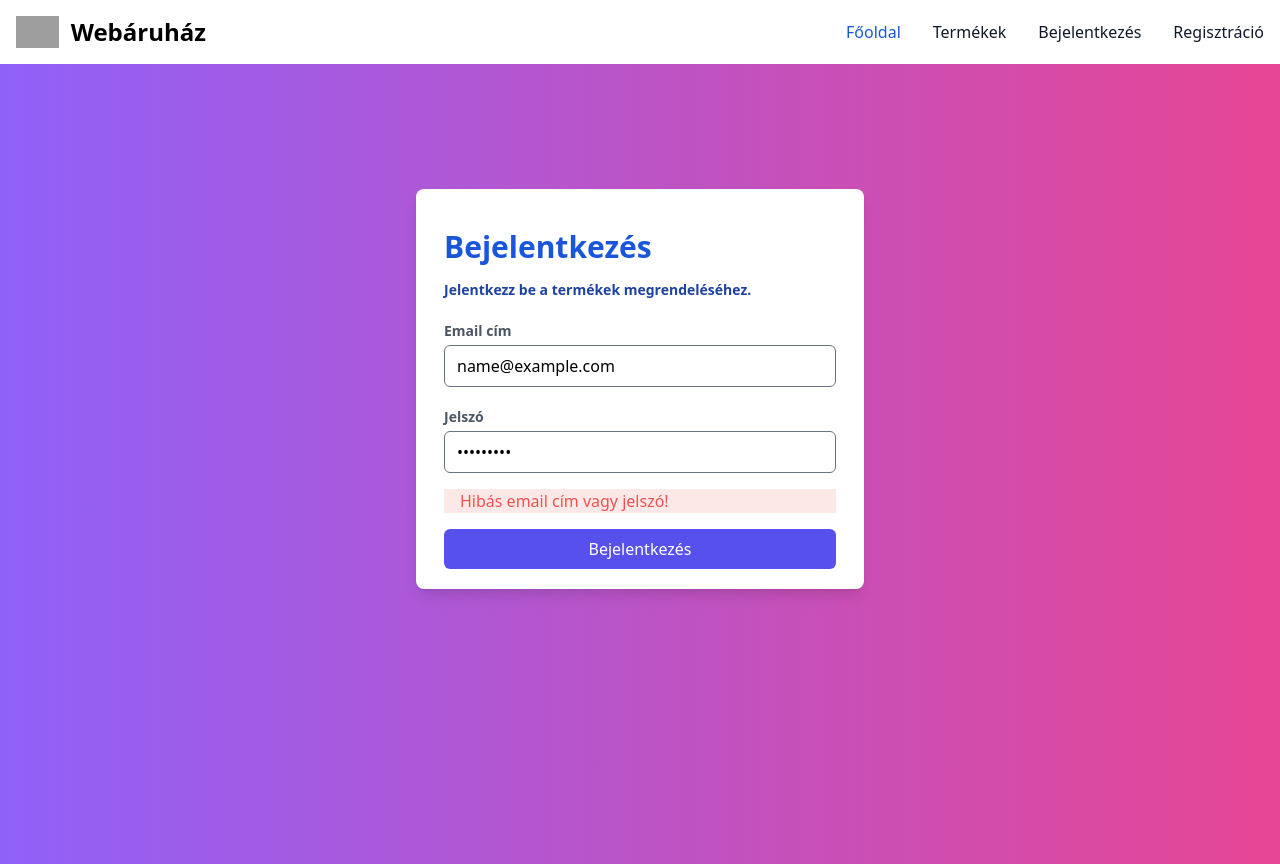
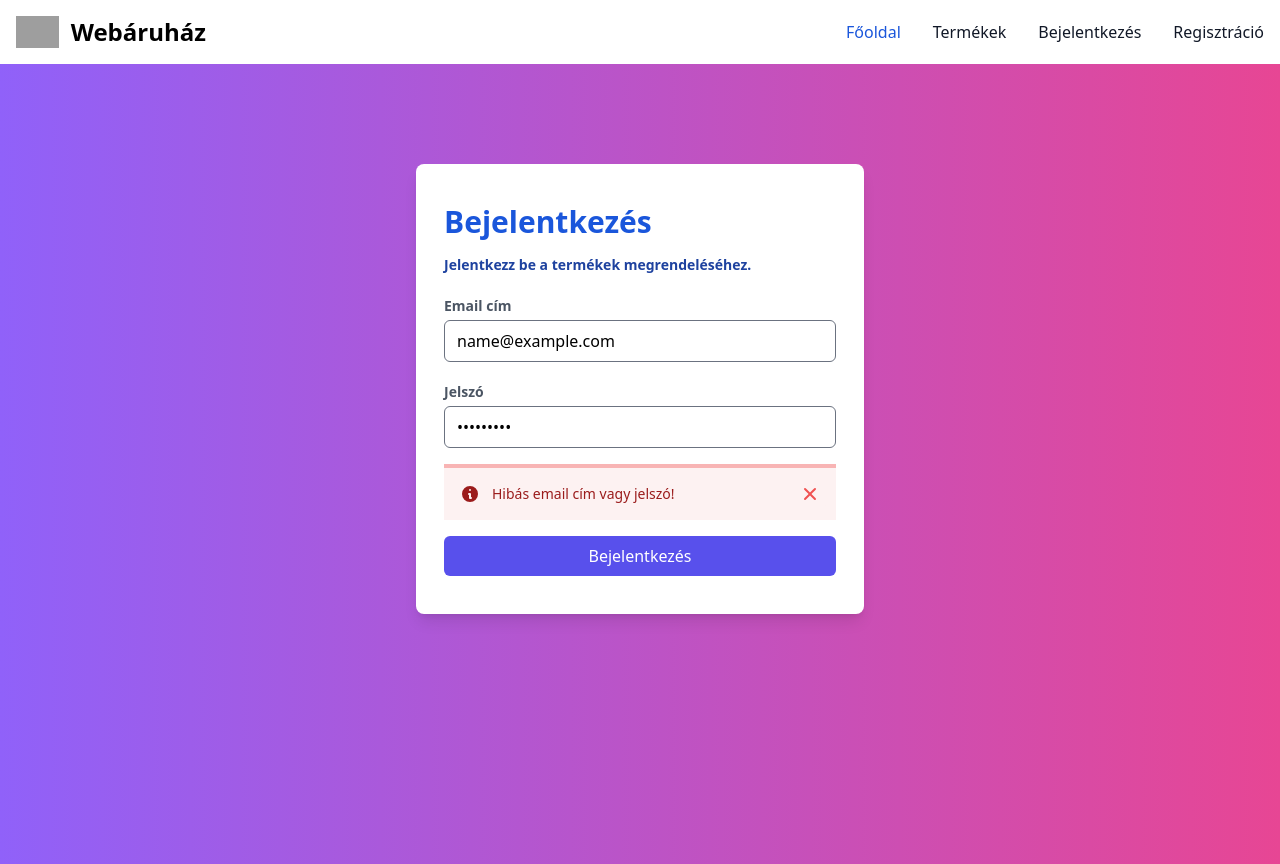
Before and after one commit to SinkoAbel/webshop, a React (Create React App) app in the folder client/: page /login in a window 1280 px wide. Both pictures are taken after typing "name@example.com", "Sample123" into the empty fields and a click on the button "Bejelentkezés". Built offline with nearby package versions, Linux system fonts and the light colour scheme; no server answers; grey boxes are pictures that could not be loaded.

Commit message:
Refactored: created error and success alerts.

```diff
--- /dev/null
+++ b/client/src/components/elements/ErrorAlert.jsx
@@ -0,0 +1,32 @@
+import React from 'react';
+
+const ErrorAlert = (props) => {
+    return (
+        <div id="alert-border-2"
+             className="flex p-4 mb-4 text-red-800 border-t-4 border-red-300 bg-red-50 dark:text-red-400 dark:bg-gray-800 dark:border-red-800"
+             role="alert">
+            <svg className="flex-shrink-0 w-5 h-5" fill="currentColor" viewBox="0 0 20 20"
+                 xmlns="http://www.w3.org/2000/svg">
+                <path fill-rule="evenodd"
+                      d="M18 10a8 8 0 11-16 0 8 8 0 0116 0zm-7-4a1 1 0 11-2 0 1 1 0 012 0zM9 9a1 1 0 000 2v3a1 1 0 001 1h1a1 1 0 100-2v-3a1 1 0 00-1-1H9z"
+                      clip-rule="evenodd"></path>
+            </svg>
+            <div className="ml-3 text-sm font-medium">
+                {props.children}
+            </div>
+            <button type="button"
+                    className="ml-auto -mx-1.5 -my-1.5 bg-red-50 text-red-500 rounded-lg focus:ring-2 focus:ring-red-400 p-1.5 hover:bg-red-200 inline-flex h-8 w-8 dark:bg-gray-800 dark:text-red-400 dark:hover:bg-gray-700"
+                    data-dismiss-target="#alert-border-2" aria-label="Close">
+                <span className="sr-only">Dismiss</span>
+                <svg aria-hidden="true" className="w-5 h-5" fill="currentColor" viewBox="0 0 20 20"
+                     xmlns="http://www.w3.org/2000/svg">
+                    <path fill-rule="evenodd"
+                          d="M4.293 4.293a1 1 0 011.414 0L10 8.586l4.293-4.293a1 1 0 111.414 1.414L11.414 10l4.293 4.293a1 1 0 01-1.414 1.414L10 11.414l-4.293 4.293a1 1 0 01-1.414-1.414L8.586 10 4.293 5.707a1 1 0 010-1.414z"
+                          clip-rule="evenodd"></path>
+                </svg>
+            </button>
+        </div>
+    );
+};
+
+export default ErrorAlert;
--- /dev/null
+++ b/client/src/components/elements/SuccessAlert.jsx
@@ -0,0 +1,32 @@
+import React from 'react';
+
+const SuccessAlert = (props) => {
+    return (
+        <div id="alert-border-3"
+             className="flex p-4 mb-4 text-green-800 border-t-4 border-green-300 bg-green-50 dark:text-green-400 dark:bg-gray-800 dark:border-green-800"
+             role="alert">
+            <svg className="flex-shrink-0 w-5 h-5" fill="currentColor" viewBox="0 0 20 20"
+                 xmlns="http://www.w3.org/2000/svg">
+                <path fill-rule="evenodd"
+                      d="M18 10a8 8 0 11-16 0 8 8 0 0116 0zm-7-4a1 1 0 11-2 0 1 1 0 012 0zM9 9a1 1 0 000 2v3a1 1 0 001 1h1a1 1 0 100-2v-3a1 1 0 00-1-1H9z"
+                      clip-rule="evenodd"></path>
+            </svg>
+            <div className="ml-3 text-sm font-medium">
+                {props.children}
+            </div>
+            <button type="button"
+                    className="ml-auto -mx-1.5 -my-1.5 bg-green-50 text-green-500 rounded-lg focus:ring-2 focus:ring-green-400 p-1.5 hover:bg-green-200 inline-flex h-8 w-8 dark:bg-gray-800 dark:text-green-400 dark:hover:bg-gray-700"
+                    data-dismiss-target="#alert-border-3" aria-label="Close">
+                <span className="sr-only">Dismiss</span>
+                <svg aria-hidden="true" className="w-5 h-5" fill="currentColor" viewBox="0 0 20 20"
+                     xmlns="http://www.w3.org/2000/svg">
+                    <path fill-rule="evenodd"
+                          d="M4.293 4.293a1 1 0 011.414 0L10 8.586l4.293-4.293a1 1 0 111.414 1.414L11.414 10l4.293 4.293a1 1 0 01-1.414 1.414L10 11.414l-4.293 4.293a1 1 0 01-1.414-1.414L8.586 10 4.293 5.707a1 1 0 010-1.414z"
+                          clip-rule="evenodd"></path>
+                </svg>
+            </button>
+        </div>
+    );
+};
+
+export default SuccessAlert;
--- a/client/src/components/screens/Login.jsx
+++ b/client/src/components/screens/Login.jsx
@@ -3,6 +3,8 @@ import { useDispatch, useSelector } from "react-redux";
 import { setEmail, setPassword, login } from "../../reducers/loginSlice";
 import {useNavigate} from "react-router-dom";
 import axios from "axios";
+import ErrorAlert from "../elements/ErrorAlert";
+import SuccessAlert from "../elements/SuccessAlert";
 
 const Login = () => {
 
@@ -58,7 +60,7 @@ const Login = () => {
 
     return (
     <main className="min-h-screen flex flex-col items-center justify-center bg-gradient-to-r from-purple-500 to-pink-500 space-y-10 py-12 px-4 sm:px-6 lg:px-8 ">
-          <div className="max-w-md w-full h-[400px] mx-auto bg-white shadow-lg rounded-lg p-7 space-y-6 mt-[-150px]">
+          <div className="max-w-md w-full h-[450px] mx-auto bg-white shadow-lg rounded-lg p-7 space-y-6 mt-[-150px]">
             <form action="" className="text-left">
               <h2 className="text-blue-700 text-3xl font-semibold my-3">Bejelentkezés</h2>
               <label className="text-sm font-bold text-blue-800 mt-3" htmlFor="email">Jelentkezz be a termékek megrendeléséhez.</label>
@@ -72,10 +74,12 @@ const Login = () => {
             </div>
             <div className="mt-4">
               { loginSuccessful &&
-                  <p className="text-green-500 bg-green-100 pl-4">Sikeres bejelentkezés!</p>
+                  <SuccessAlert>Sikeres bejelentkezés!</SuccessAlert>
               }
               { wrongCredentials &&
-                  <p className="text-red-500 bg-red-100 pl-4">Hibás email cím vagy jelszó!</p>
+                  <ErrorAlert>
+                      Hibás email cím vagy jelszó!
+                  </ErrorAlert>
               }
             </div>
             <div className="mt-4">
--- a/client/src/components/screens/Registration.jsx
+++ b/client/src/components/screens/Registration.jsx
@@ -4,6 +4,7 @@ import { useDispatch, useSelector } from "react-redux";
 import { setEmail, setPassword, setUsername } from "../../reducers/registerSlice";
 import {login} from "../../reducers/loginSlice";
 import axios from "axios";
+import ErrorAlert from "../elements/ErrorAlert";
 
 const Registration = () => {
     const endpoint = "http://localhost:8800/api/auth/register";
@@ -89,7 +90,9 @@ const Registration = () => {
                         Regisztrálok
                     </button>
                     {!passwordsMatch &&
-                        <p className="bg-red-200 pl-4 text-red-600 rounded mt-3">A jelszavak nem egyeznek!</p>
+                        <ErrorAlert>
+                            A jelszavak nem egyeznek!
+                        </ErrorAlert>
                     }
                     {successfulRegistration &&
                         <p className="bg-green-200 pl-4 text-green-600 rounded mt-3">Sikeres regisztráció!</p>
```
